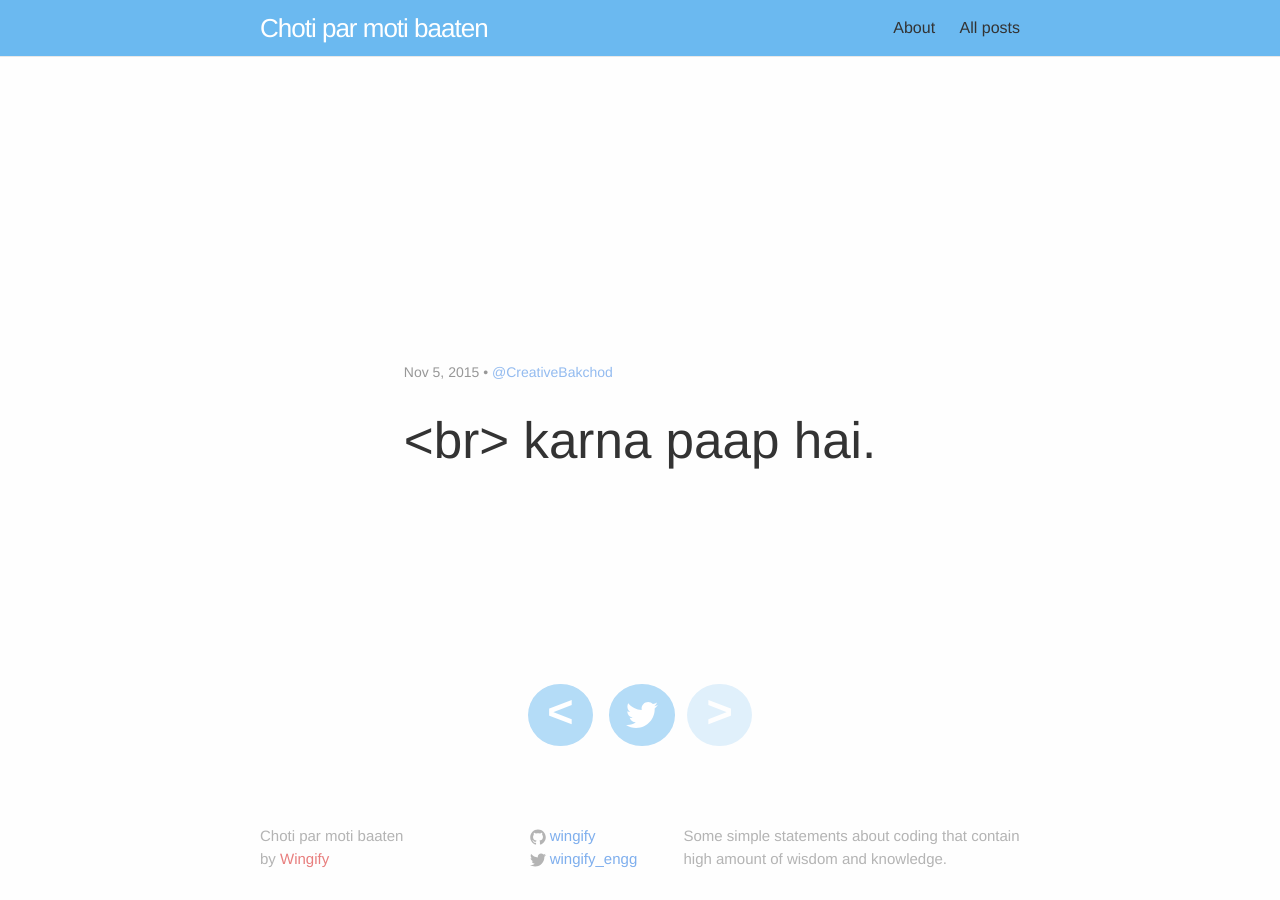
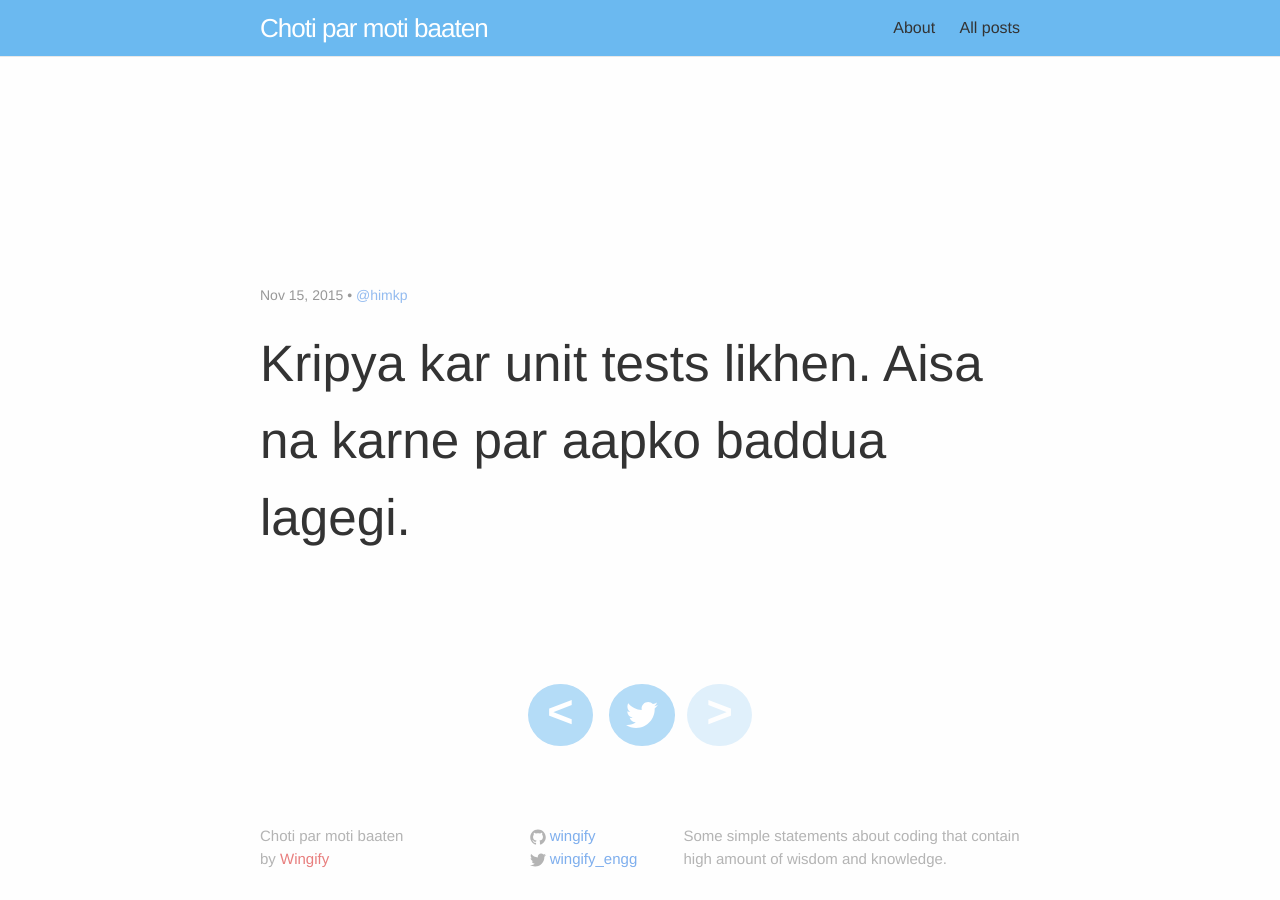
Before and after one commit to wingify/choti-moti-baaten, a Jekyll site: the page built from index.html, in a window 1280 px wide. Built offline with Jekyll 4.4.1, drawn with Linux system fonts in a browser that asks for light colours.

Commit message:
add post.

```diff
--- /dev/null
+++ b/_posts/2015-11-15-unit-tests.md
@@ -0,0 +1,9 @@
+---
+layout: post
+title:  "Zaruri unit tests"
+categories: javascript
+authorslug: himanshu_kapoor
+author: Himanshu Kapoor
+---
+
+Kripya kar unit tests likhen. Aisa na karne par aapko baddua lagegi.
```
Also changed, not shown: _posts/2015-11-13-avoid-rootscope.md (+1 -1 lines).
